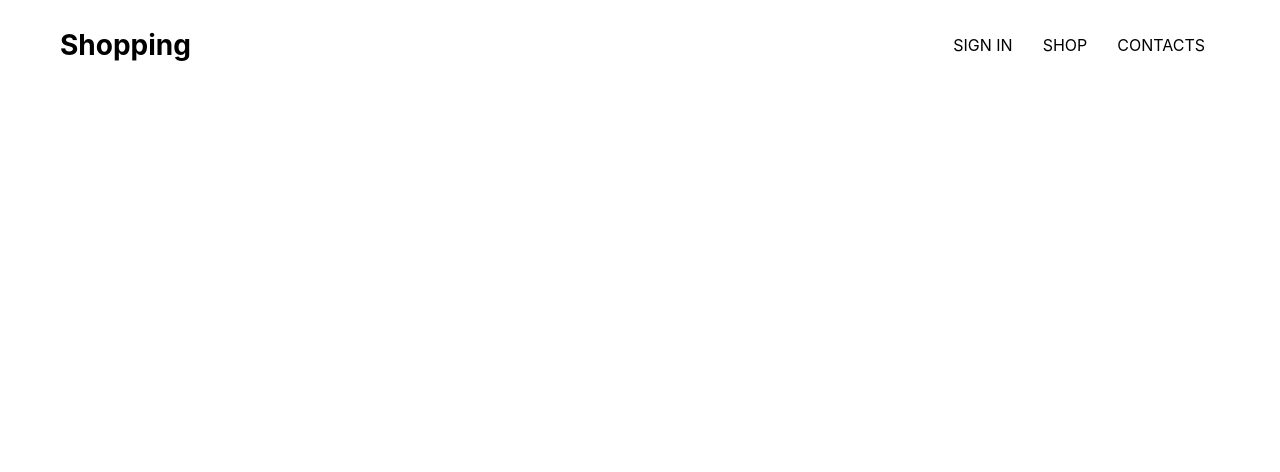
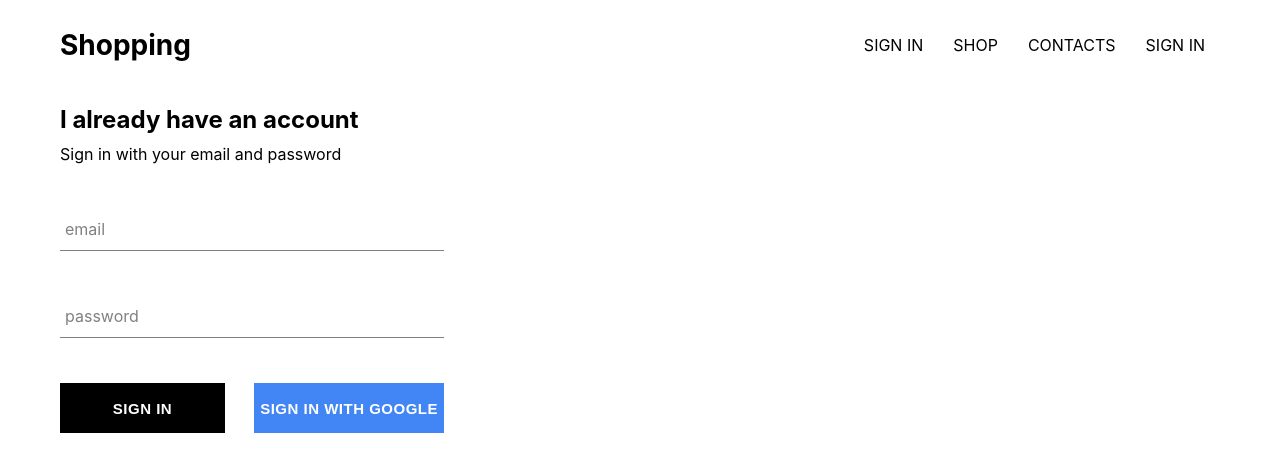
Before and after one commit to thanhchungbtc/react-shopping-live, a React (Create React App) app: page /signin in a window 1280 px wide. Shown: the top 472 px of the page. Built offline with nearby package versions, Linux system fonts and the light colour scheme; no server answers.

Commit message:
sign in style

```diff
--- a/package.json
+++ b/package.json
@@ -6,6 +6,7 @@
     "@testing-library/jest-dom": "^4.2.4",
     "@testing-library/react": "^9.3.2",
     "@testing-library/user-event": "^7.1.2",
+    "firebase": "^7.14.2",
     "node-sass": "^4.14.1",
     "react": "^16.13.1",
     "react-dom": "^16.13.1",
--- a/src/App.css
+++ b/src/App.css
@@ -6,3 +6,7 @@ a {
   text-decoration: none;
   color: black;
 }
+
+* {
+  box-sizing: border-box;
+}
--- a/src/App.js
+++ b/src/App.js
@@ -6,18 +6,40 @@ import HomePage from "./pages/homepage/homepage.component";
 import ShopPage from "./pages/shop/shop.component";
 import Header from "./components/header/header.component";
 import SignInPage from "./pages/sign-in-page/sign-in-page.component";
+import { auth } from "./firebase/firebase.utils";
 
-function App() {
+class App extends React.Component {
+  constructor(props) {
+    super(props);
+    this.state = {
+      currentUser: null,
+    };
+  }
+
+  unsubscriberAuth = null;
+
+  componentDidMount() {
+    this.unsubscriberAuth = auth.onAuthStateChanged((user) => {
+      this.setState({ currentUser: user });
+    });
+  }
+
+  componentWillUnmount() {
+    this.unsubscriberAuth();
+  }
+
+  render() {
     return (
       <div>
-      <Header />
+        <Header currentUser={this.state.currentUser} />
         <Switch>
           <Route exact path="/" component={HomePage} />
           <Route path="/shop" component={ShopPage} />
-        <Route path="/sign-in" component={SignInPage} />
+          <Route path="/signin" component={SignInPage} />
         </Switch>
       </div>
     );
   }
+}
 
 export default App;
--- /dev/null
+++ b/src/components/custom-button/custom-button.component.js
@@ -0,0 +1,14 @@
+import React from "react";
+
+import "./custom-button.styles.scss";
+
+const CustomButton = ({ children, isGoogleSignIn, ...others }) => (
+  <button
+    className={`${isGoogleSignIn ? "google-sign-in" : ""} custom-button`}
+    {...others}
+  >
+    {children}
+  </button>
+);
+
+export default CustomButton;
--- /dev/null
+++ b/src/components/custom-button/custom-button.styles.scss
@@ -0,0 +1,30 @@
+.custom-button {
+  min-width: 165px;
+  width: auto;
+  height: 50px;
+  letter-spacing: 0.5px;
+  line-height: 50px;
+  font-size: 15px;
+  background-color: black;
+  color: white;
+  text-transform: uppercase;
+  font-weight: bolder;
+  border: none;
+  cursor: pointer;
+
+  &:hover {
+    background-color: white;
+    color: black;
+    border: 1px solid black;
+  }
+
+  &.google-sign-in {
+    background-color: #4285f4;
+    color: white;
+
+    &:hover {
+      background-color: #357ae8;
+      border: none;
+    }
+  }
+}
--- a/src/components/header/header.component.js
+++ b/src/components/header/header.component.js
@@ -1,14 +1,16 @@
 import React from "react";
 import { Link } from "react-router-dom";
 import "./header.styles.scss";
-const Header = () => (
+import { auth } from "../../firebase/firebase.utils";
+
+const Header = ({ currentUser }) => (
   <div className="header">
     <Link className="logo" to="/">
       Shopping
     </Link>
 
     <div className="options">
-      <Link className="option" to="/sign-in">
+      <Link className="option" to="/signin">
         SIGN IN
       </Link>
 
@@ -18,6 +20,15 @@ const Header = () => (
       <Link className="option" to="/shop">
         CONTACTS
       </Link>
+      {currentUser ? (
+        <div className="option" onClick={() => auth.signOut()}>
+          SIGN OUT
+        </div>
+      ) : (
+        <Link className="option" to="/signin">
+          SIGN IN
+        </Link>
+      )}
     </div>
   </div>
 );
--- a/src/components/sign-in/sign-in.component.js
+++ b/src/components/sign-in/sign-in.component.js
@@ -1,6 +1,8 @@
 import React from "react";
 import FormInput from "../form-input/form-input.component";
 import "./sign-in.styles.scss";
+import CustomButton from "../custom-button/custom-button.component";
+import { signInWithGoogle } from "../../firebase/firebase.utils";
 
 class SignIn extends React.Component {
   constructor(props) {
@@ -28,7 +30,7 @@ class SignIn extends React.Component {
   render() {
     return (
       <div className="sign-in">
-        <h2>I already have an account</h2>
+        <h2 className="title">I already have an account</h2>
         <span>Sign in with your email and password</span>
 
         <form onSubmit={this.handleSubmit}>
@@ -48,6 +50,12 @@ class SignIn extends React.Component {
             onChange={this.handleChange}
             required
           />
+          <div className="buttons">
+            <CustomButton type="submit">Sign in</CustomButton>
+            <CustomButton onClick={signInWithGoogle} isGoogleSignIn>
+              Sign in with Google
+            </CustomButton>
+          </div>
         </form>
       </div>
     );
--- a/src/components/sign-in/sign-in.styles.scss
+++ b/src/components/sign-in/sign-in.styles.scss
@@ -1,3 +1,15 @@
 .sign-in {
   width: 30vw;
+  display: flex;
+  flex-direction: column;
+
+  .title {
+    margin: 10px 0;
+  }
+
+  .buttons {
+    display: flex;
+    flex-direction: row;
+    justify-content: space-between;
+  }
 }
--- /dev/null
+++ b/src/firebase/firebase.utils.js
@@ -0,0 +1,15 @@
+import firebase from "firebase/app";
+import "firebase/firestore";
+import "firebase/auth";
+import config from "./firebase.config";
+
+firebase.initializeApp(config);
+
+export const auth = firebase.auth();
+export const firestore = firebase.firestore();
+
+const provider = new firebase.auth.GoogleAuthProvider();
+provider.setCustomParameters({ prompt: "select_account" });
+export const signInWithGoogle = () => auth.signInWithPopup(provider);
+
+export default firebase;
```
Also changed, not shown: 2 other files (tests, documents, lock files or other folders). Lines whose indentation alone changed are shown as unchanged.
